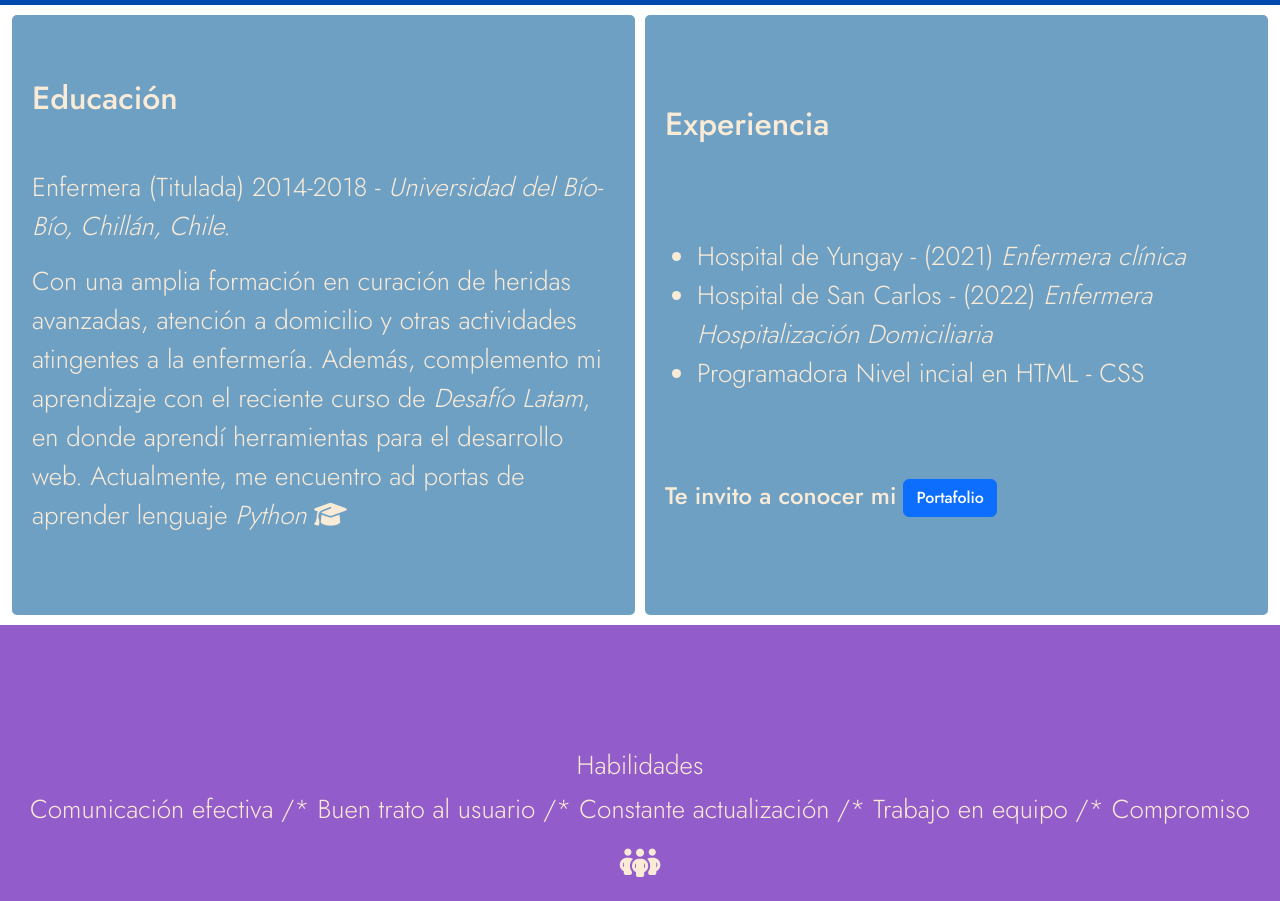
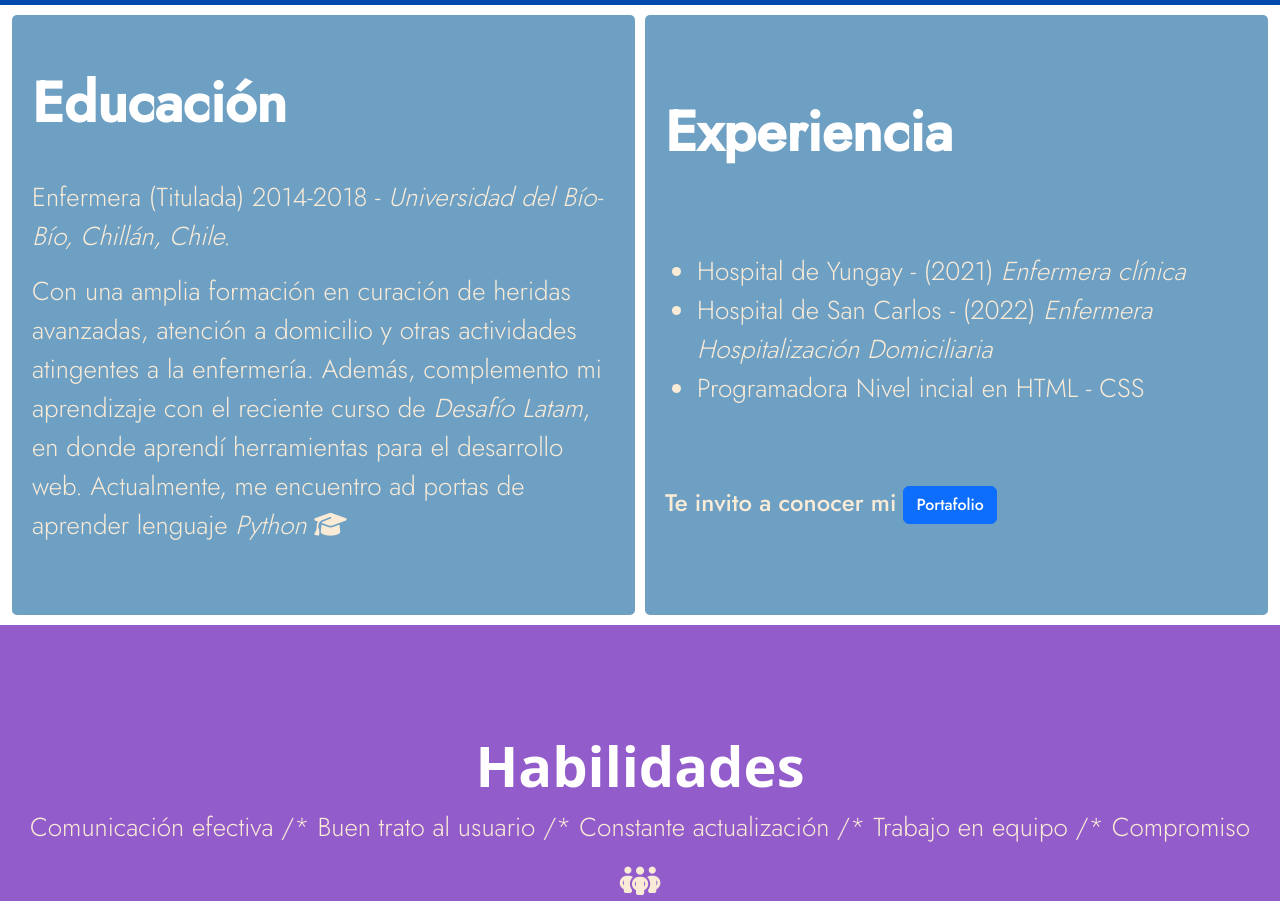
Before and after one commit to mrtyp66/Proyecto-final-g36-PauS, a plain HTML site: page index.html in a window 1280 px wide. Shown: the part 51-952 px from the top of the page. Drawn offline with nearby package versions, Linux system fonts and the light colour scheme.

Commit message:
H2 fw-bold display-4 text-white

```diff
--- a/index.html
+++ b/index.html
@@ -75,7 +75,7 @@
 <div class="container-fluid landingContenido">
   <div class="box-1">
     <div class="box1Style">
-      <h2>Educación</h2>
+      <h2 class="fw-bold display-4 text-white">Educación</h2>
     </div>
     <div class="box1Style">
       <p> Enfermera (Titulada) 2014-2018 - <i>Universidad del Bío-Bío, Chillán, Chile.</i> </p>
@@ -85,7 +85,7 @@
 
  <div class="box-2">
   <div class="box1Style">
-    <h2>Experiencia</h2>
+    <h2 class="fw-bold display-4 text-white">Experiencia</h2>
   </div>
 
   <div class="box1Style">
@@ -100,7 +100,7 @@
  </div>
 </div>
 <div class=" container-fluid box-3">
-    <h2 class="pHabilidades">Habilidades</h2>
+    <h2 class="fw-bold display-4 text-white">Habilidades</h2>
     <p class="pHabilidades">Comunicación efectiva /* Buen trato al usuario /* Constante actualización /* Trabajo en equipo /* Compromiso</p>
     <p class="pHabilidades"><i class="fa-solid fa-people-group fa-lg"></i></p>
 
```
